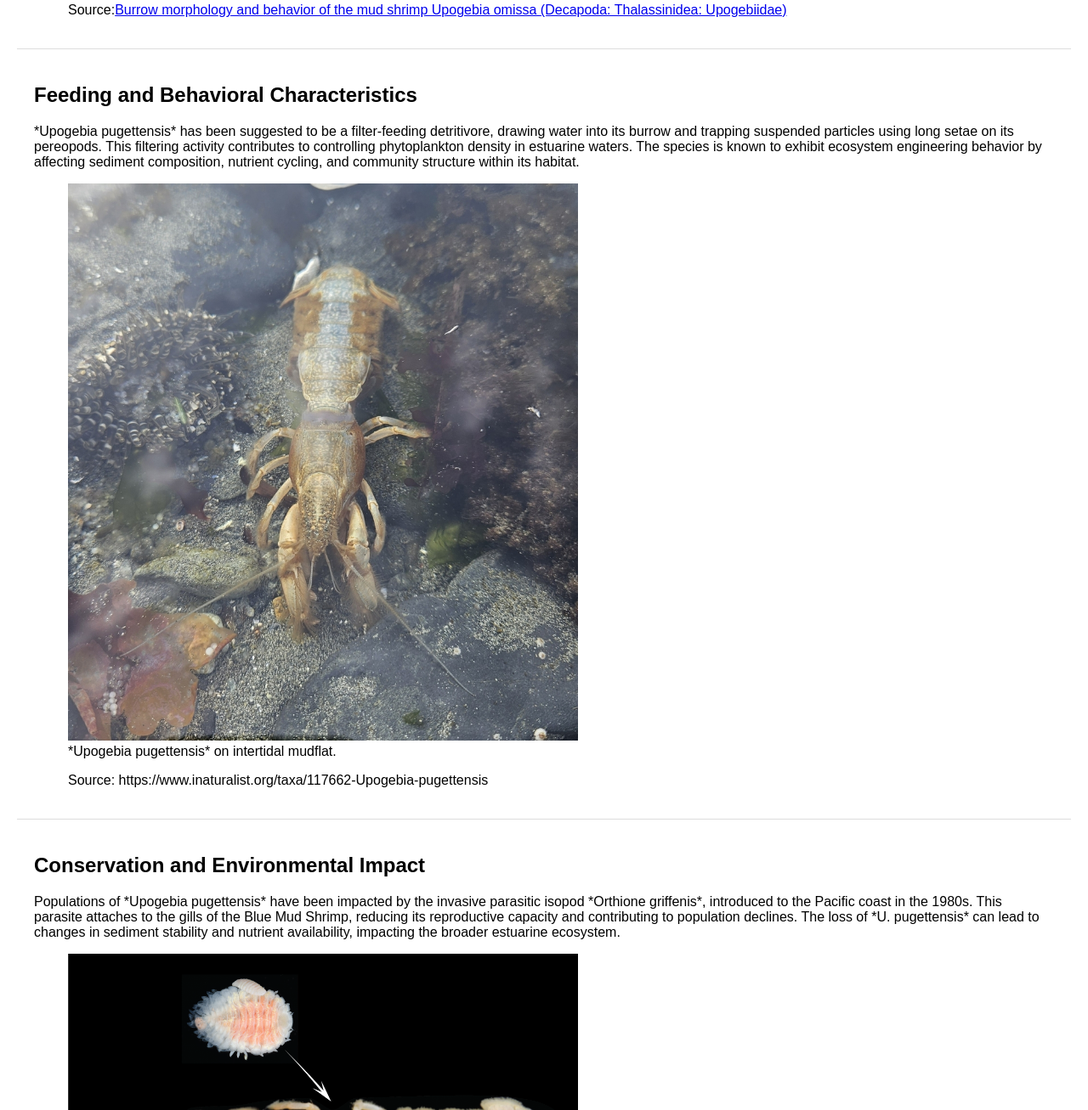
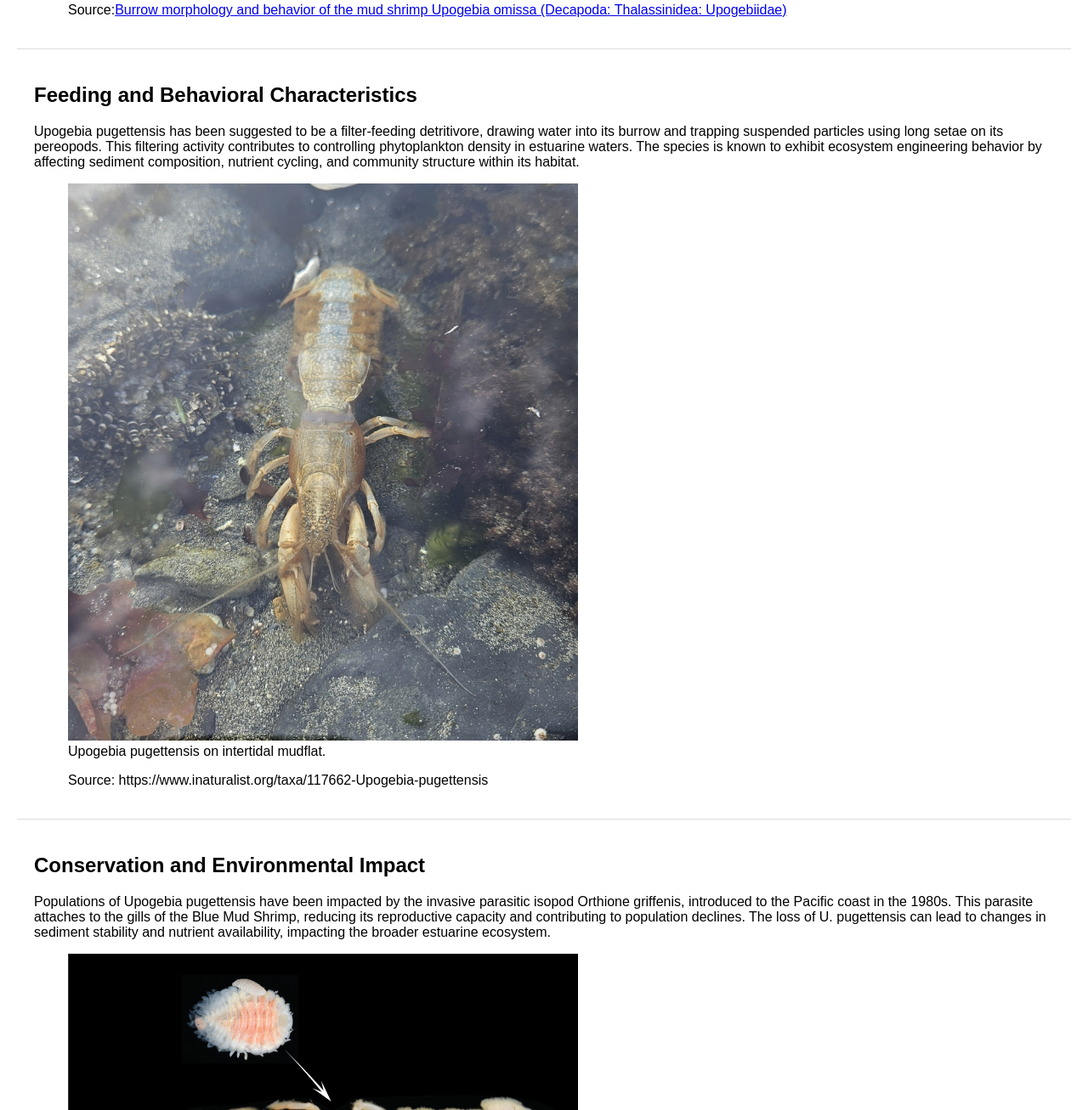
Before and after one commit to akalichen/electrobiotechlab, a plain HTML site: page crustaceans_bioturbators.html in a window 1280 px wide. Shown: the part 2216-3523 px from the top of the page at 85% size. Drawn offline with Linux system fonts and the light colour scheme.

Commit message:
Update crustaceans_bioturbators.html

```diff
--- a/crustaceans_bioturbators.html
+++ b/crustaceans_bioturbators.html
@@ -55,7 +55,7 @@
 <!-- Ecological Role Section -->
 <section id="ecological-role">
     <h2>Ecological Role in Tidal Sediments</h2>
-    <p>As a bioturbator, *Upogebia pugettensis* plays a critical role in aerating sediment and recycling nutrients in estuarine ecosystems. It constructs firm, permanent U- or Y-shaped burrows that are up to 46 cm deep, lined with mucus for stability. These burrows provide shelter for various commensal species and help facilitate nutrient exchange and decomposition processes in the sediment.</p>
+    <p>As a bioturbator, Upogebia pugettensis plays a critical role in aerating sediment and recycling nutrients in estuarine ecosystems. It constructs firm, permanent U- or Y-shaped burrows that are up to 46 cm deep, lined with mucus for stability. These burrows provide shelter for various commensal species and help facilitate nutrient exchange and decomposition processes in the sediment.</p>
     <figure>
         <img src="images/blue_mud_shrimp_burrow.png" alt="Blue Mud Shrimp Burrow" style="width:100%; max-width:600px;">
         <figcaption>U. omissa. (a close relative to *U. pugettensis*) Burrow casts obtained in situ. (A) Cast from Frame 1, illustrating density and diversity of burrows. (B) Cast from Frame 2. Arrow indicates interconnection between 2 burrows. Scale bars = 5 cm </figcaption>
@@ -66,10 +66,10 @@
 <!-- Behavior Section -->
 <section id="behavior">
     <h2>Feeding and Behavioral Characteristics</h2>
-    <p>*Upogebia pugettensis* has been suggested to be a filter-feeding detritivore, drawing water into its burrow and trapping suspended particles using long setae on its pereopods. This filtering activity contributes to controlling phytoplankton density in estuarine waters. The species is known to exhibit ecosystem engineering behavior by affecting sediment composition, nutrient cycling, and community structure within its habitat.</p>
+    <p>Upogebia pugettensis has been suggested to be a filter-feeding detritivore, drawing water into its burrow and trapping suspended particles using long setae on its pereopods. This filtering activity contributes to controlling phytoplankton density in estuarine waters. The species is known to exhibit ecosystem engineering behavior by affecting sediment composition, nutrient cycling, and community structure within its habitat.</p>
     <figure>
         <img src="images/feeding_behavior.jpeg" alt="Blue Mud Shrimp Feeding" style="width:100%; max-width:600px;">
-        <figcaption>*Upogebia pugettensis* on intertidal mudflat.</figcaption>
+        <figcaption>Upogebia pugettensis on intertidal mudflat.</figcaption>
         <p>Source: https://www.inaturalist.org/taxa/117662-Upogebia-pugettensis</p>
     </figure>
 </section>
@@ -77,7 +77,7 @@
 <!-- Conservation and Threats Section -->
 <section id="conservation">
     <h2>Conservation and Environmental Impact</h2>
-    <p>Populations of *Upogebia pugettensis* have been impacted by the invasive parasitic isopod *Orthione griffenis*, introduced to the Pacific coast in the 1980s. This parasite attaches to the gills of the Blue Mud Shrimp, reducing its reproductive capacity and contributing to population declines. The loss of *U. pugettensis* can lead to changes in sediment stability and nutrient availability, impacting the broader estuarine ecosystem.</p>
+    <p>Populations of Upogebia pugettensis have been impacted by the invasive parasitic isopod Orthione griffenis, introduced to the Pacific coast in the 1980s. This parasite attaches to the gills of the Blue Mud Shrimp, reducing its reproductive capacity and contributing to population declines. The loss of U. pugettensis can lead to changes in sediment stability and nutrient availability, impacting the broader estuarine ecosystem.</p>
     <figure>
         <img src="images/conservation_threats.png" alt="Threats to Blue Mud Shrimp" style="width:100%; max-width:600px;">
         <figcaption>Coos Bay, Metcalf Marsh, Charleston, Oregon, USA, 43° 20’ 00.44’’ N, 124° 19’ 33.7’’ W, 26 June 2008 in branchial chamber (lifted) of Upogebia pugettensis. Coll. J. D. Williams; photo by J. D. Williams.</figcaption>
```
